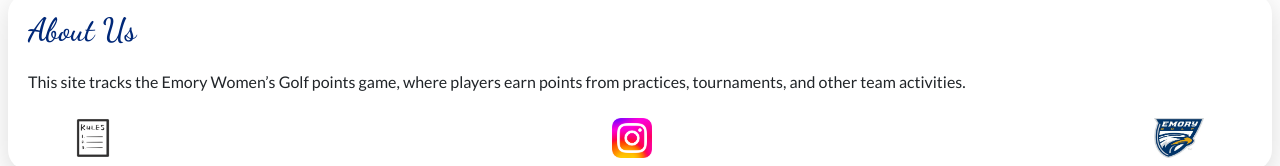
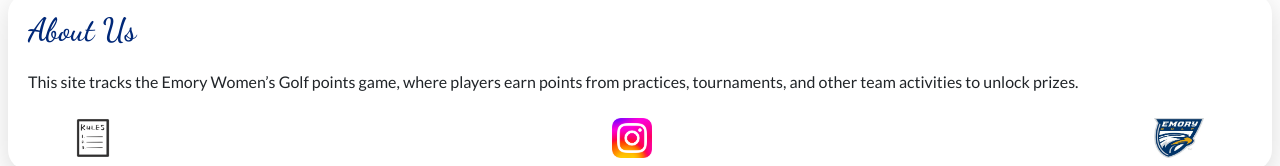
Before and after one commit to Z1M000/EwgWeb2.0, a React (Vite) app in the folder frontend/ewgweb2.0/: page / in a window 1280 px wide. Shown: the part 425-591 px from the top of the page. Built offline with nearby package versions, Linux system fonts and the light colour scheme; no server answers.

Commit message:
ux improvement

```diff
--- a/frontend/ewgweb2.0/src/components/AboutUs.tsx
+++ b/frontend/ewgweb2.0/src/components/AboutUs.tsx
@@ -6,7 +6,8 @@ const AboutUs = () => {
       <span className="title">About Us</span>
       <p className="mt-3 mb-4">
         This site tracks the Emory Women’s Golf points game, where players earn
-        points from practices, tournaments, and other team activities.
+        points from practices, tournaments, and other team activities to unlock
+        prizes.
       </p>
       <div className="icon-wrapper px-5">
         <a href="https://docs.google.com/document/d/1pz1OdZDN2u_cPtey3aIq00W0XO1I0jaTAiYnIDFseB8/edit?tab=t.0">
--- a/frontend/ewgweb2.0/src/components/RecentActivities.tsx
+++ b/frontend/ewgweb2.0/src/components/RecentActivities.tsx
@@ -227,7 +227,7 @@ const RecentActivities = ({ activities, setActivities }: Props) => {
                     className="cell-input px-3 py-2 "
                     type="text"
                     name="activity"
-                    placeholder="Type activity"
+                    placeholder="Type or choose activity"
                     value={newActivity.activity}
                     onChange={(e) => {
                       const value = e.target.value;
```
